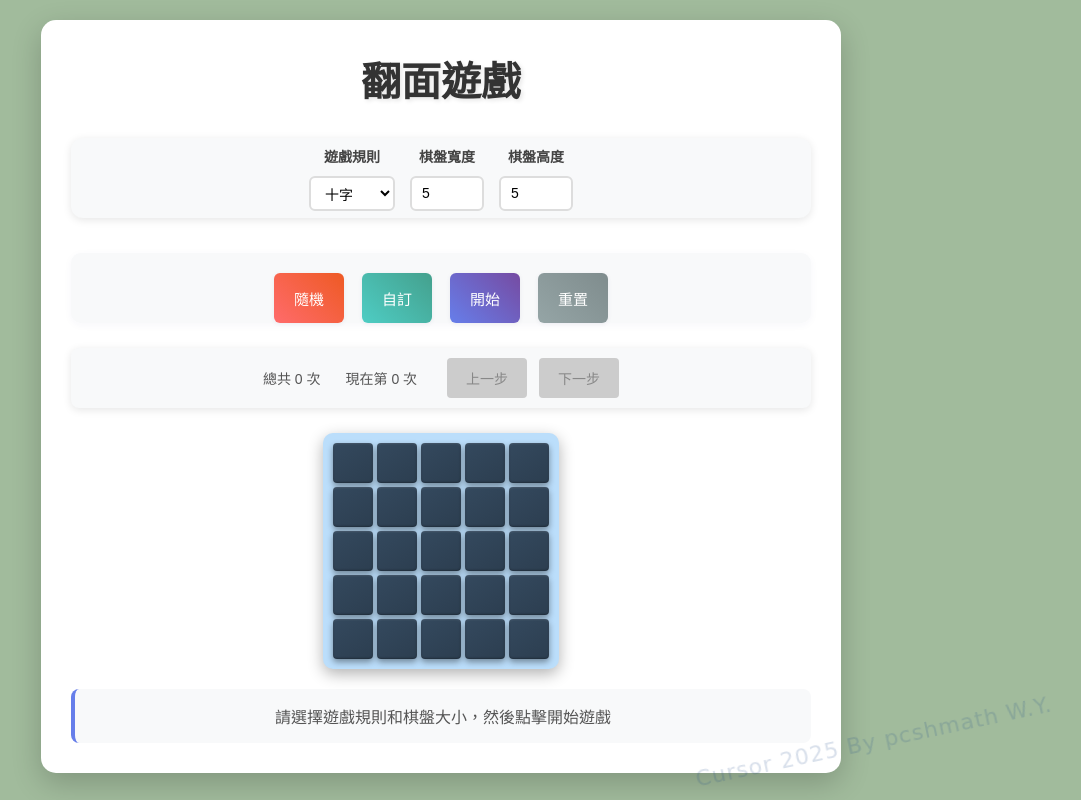
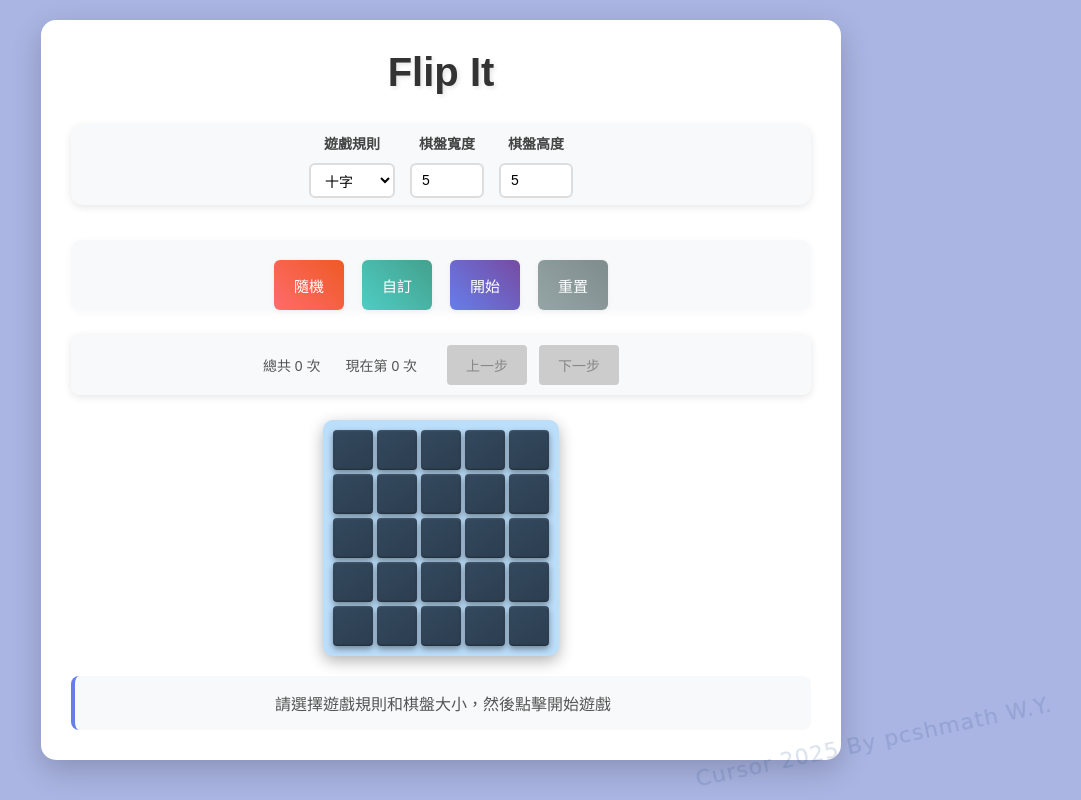
Before and after one commit to MELO09273333/AIMATHGAMEPAGE, a plain HTML site: page 003/index.html in a window 1280 px wide. Shown: the whole page, without its empty margins (199-1280 px from the left). Drawn offline with Linux system fonts and the light colour scheme.

Commit message:
Add files via upload

```diff
--- a/003/index.html
+++ b/003/index.html
@@ -8,7 +8,7 @@
 </head>
 <body>
     <div class="container">
-        <h1>翻面遊戲</h1>
+        <h1>Flip It</h1>
 
         <!-- 遊戲設置區域 -->
         <div class="settings">
--- a/003/style.css
+++ b/003/style.css
@@ -6,7 +6,7 @@
 
 body {
     font-family: 'Arial', sans-serif;
-    background: #a1bb9c;
+    background: #aab5e3;
     min-height: 100vh;
     padding: 20px;
 }
```
